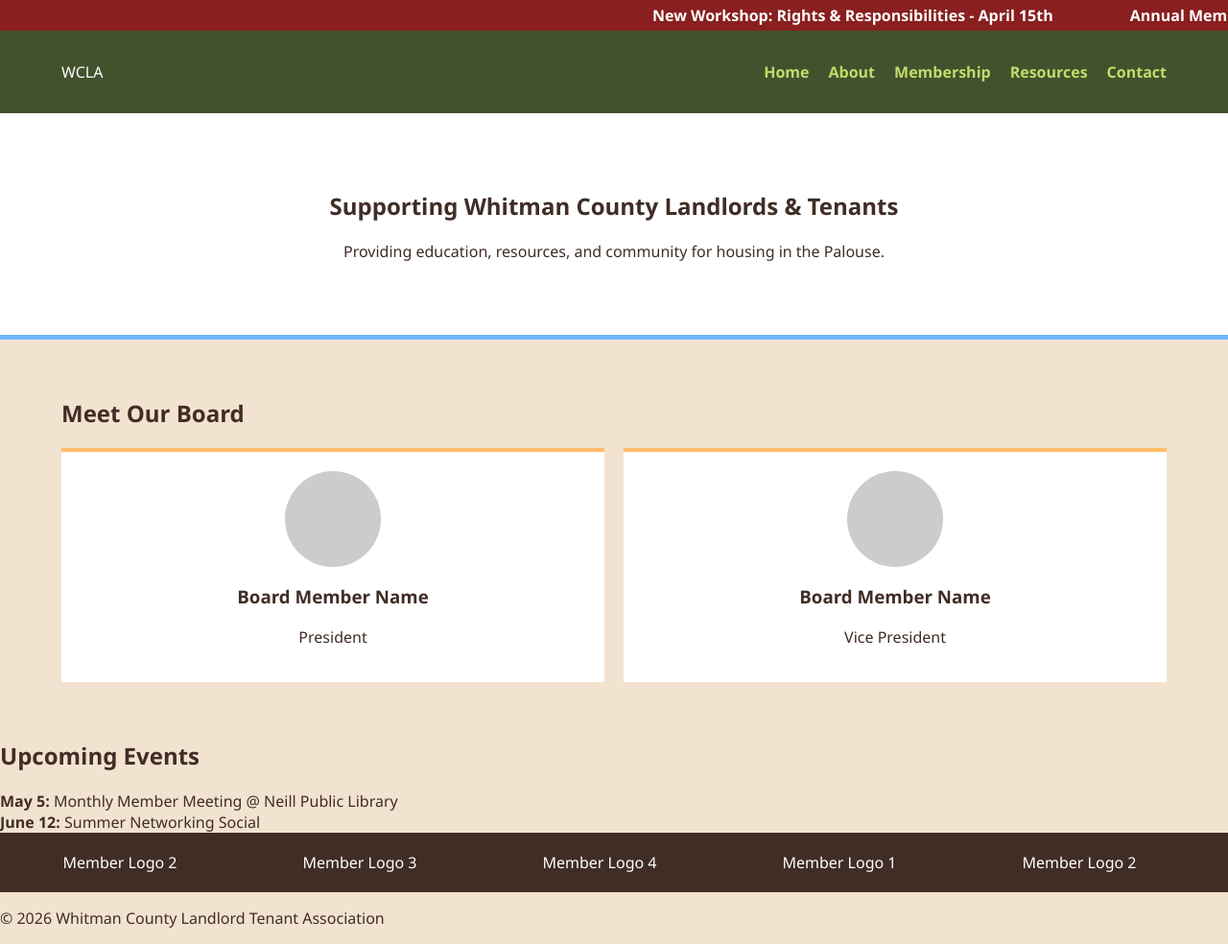
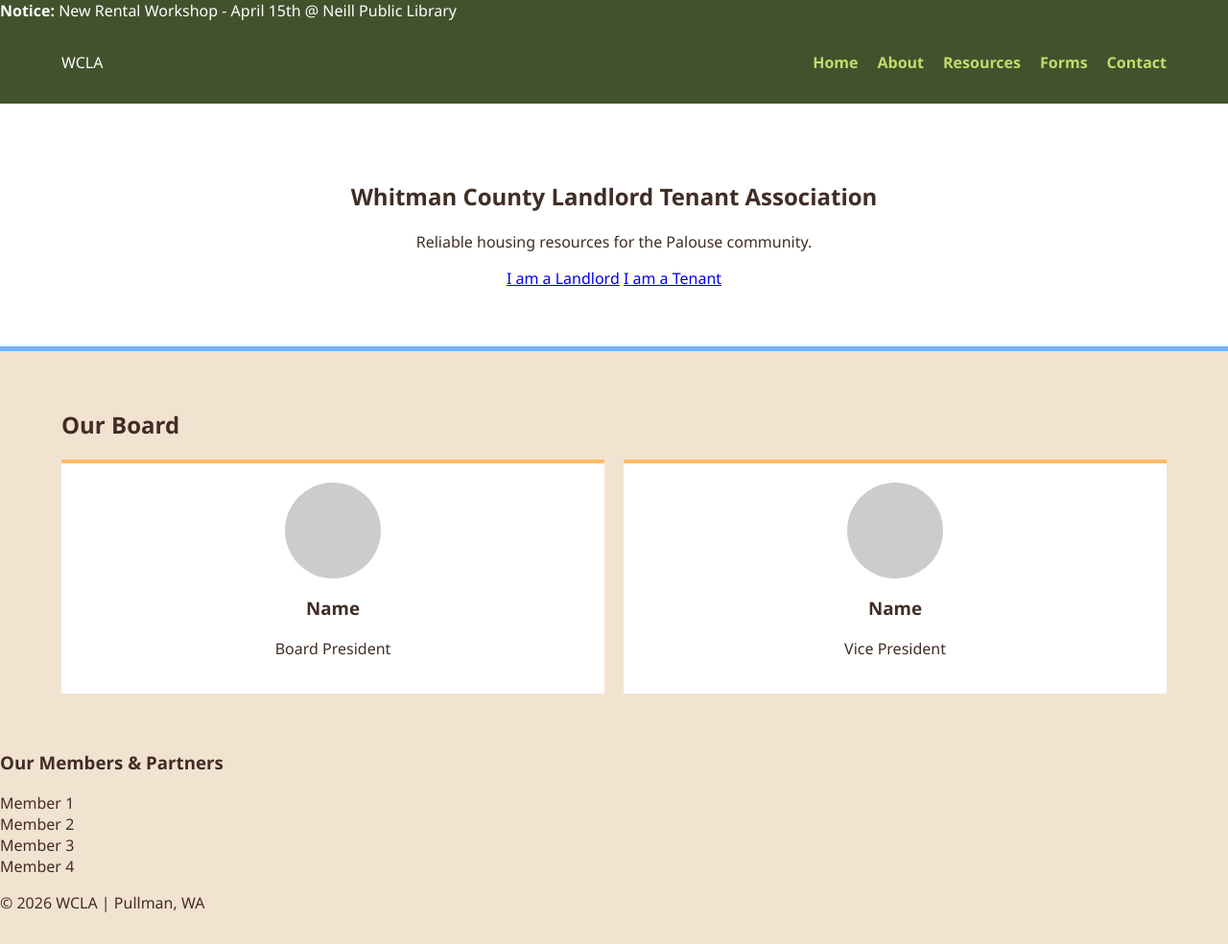
Before and after one commit to LegoJJ24/WCLA, a plain HTML site: page index.html in a window 1280 px wide. Shown: the whole page at 96% size. Drawn offline with Linux system fonts and the light colour scheme.

Commit message:
Update index.html

```diff
--- a/index.html
+++ b/index.html
@@ -3,26 +3,22 @@
 <head>
     <meta charset="UTF-8">
     <meta name="viewport" content="width=device-width, initial-scale=1.0">
-    <title>WCLA Redesign Prototype</title>
+    <title>WCLA - Whitman County Landlord Tenant Association</title>
     <link rel="stylesheet" href="style.css">
 </head>
 <body>
 
 <header>
-    <div class="announcement-bar">
-        <ul id="dynamic-bullets">
-            <li>New Workshop: Rights & Responsibilities - April 15th</li>
-            <li>Annual Membership Renewals are now open</li>
-            <li>Check out our updated Legislative Tracking page</li>
-        </ul>
+    <div class="static-alert">
+        <span><strong>Notice:</strong> New Rental Workshop - April 15th @ Neill Public Library</span>
     </div>
     <nav>
         <div class="logo">WCLA</div>
         <ul>
             <li><a href="#">Home</a></li>
             <li><a href="#">About</a></li>
-            <li><a href="#">Membership</a></li>
             <li><a href="#">Resources</a></li>
+            <li><a href="#">Forms</a></li>
             <li><a href="#">Contact</a></li>
         </ul>
     </nav>
@@ -30,49 +26,45 @@
 
 <main>
     <section class="hero">
-        <h1>Supporting Whitman County Landlords & Tenants</h1>
-        <p>Providing education, resources, and community for housing in the Palouse.</p>
+        <h1>Whitman County Landlord Tenant Association</h1>
+        <p>Reliable housing resources for the Palouse community.</p>
+        <div class="cta-buttons">
+            <a href="#" class="btn-primary">I am a Landlord</a>
+            <a href="#" class="btn-secondary">I am a Tenant</a>
+        </div>
     </section>
 
     <section class="board-members">
-        <h2>Meet Our Board</h2>
+        <h2>Our Board</h2>
         <div class="member-grid">
             <div class="member-card">
                 <div class="photo-placeholder"></div>
-                <h3>Board Member Name</h3>
-                <p>President</p>
+                <h3>Name</h3>
+                <p>Board President</p>
             </div>
             <div class="member-card">
                 <div class="photo-placeholder"></div>
-                <h3>Board Member Name</h3>
+                <h3>Name</h3>
                 <p>Vice President</p>
             </div>
-            </div>
-    </section>
-
-    <section class="events">
-        <h2>Upcoming Events</h2>
-        <div class="event-list">
-            <div class="event-item"><strong>May 5:</strong> Monthly Member Meeting @ Neill Public Library</div>
-            <div class="event-item"><strong>June 12:</strong> Summer Networking Social</div>
         </div>
     </section>
 </main>
 
 <footer>
-    <div class="member-slider">
-        <div class="slider-track">
-            <span>Member Logo 1</span>
-            <span>Member Logo 2</span>
-            <span>Member Logo 3</span>
-            <span>Member Logo 4</span>
-            <span>Member Logo 1</span>
-            <span>Member Logo 2</span>
+    <div class="member-footer">
+        <h3>Our Members & Partners</h3>
+        <div class="logo-grid">
+            <div class="logo-item">Member 1</div>
+            <div class="logo-item">Member 2</div>
+            <div class="logo-item">Member 3</div>
+            <div class="logo-item">Member 4</div>
         </div>
     </div>
-    <p>&copy; 2026 Whitman County Landlord Tenant Association</p>
+    <div class="footer-bottom">
+        <p>&copy; 2026 WCLA | Pullman, WA</p>
+    </div>
 </footer>
 
-<script src="script.js"></script>
 </body>
 </html>
```
